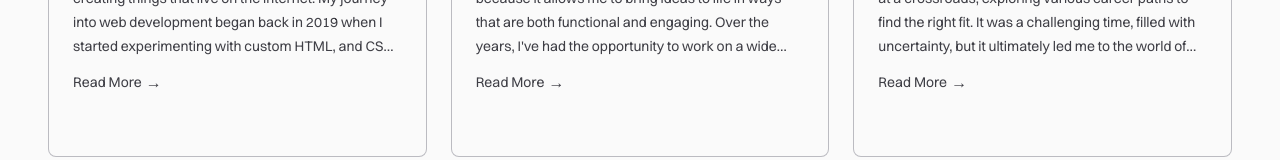
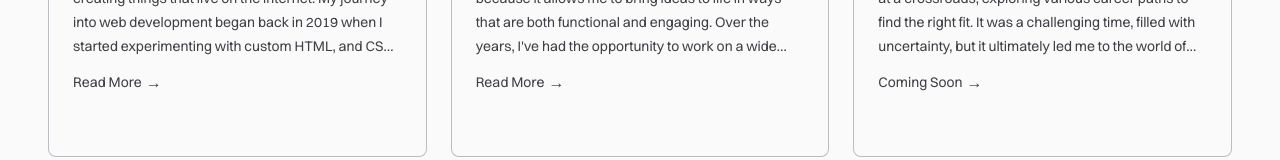
Before and after one commit to Justin-Bento/portfolio, a Next.js app: page / in a window 1280 px wide. Shown: the part 1051-1211 px from the top of the page. Built offline with nearby package versions, Linux system fonts and the light colour scheme.

Commit message:
Updated content

```diff
--- a/app/(frontend)/page.tsx
+++ b/app/(frontend)/page.tsx
@@ -143,10 +143,10 @@ export default function Home() {
                 driven to pursue.
               </p>
               <Link
-                href="/experience"
+                href="/projects"
                 className="flex items-center justify-start gap-1 text-sm text-gray-700"
               >
-                Read More <span className="block text-base">&rarr;</span>
+                Coming Soon <span className="block text-base">&rarr;</span>
               </Link>
             </Card>
           </Link>
```
